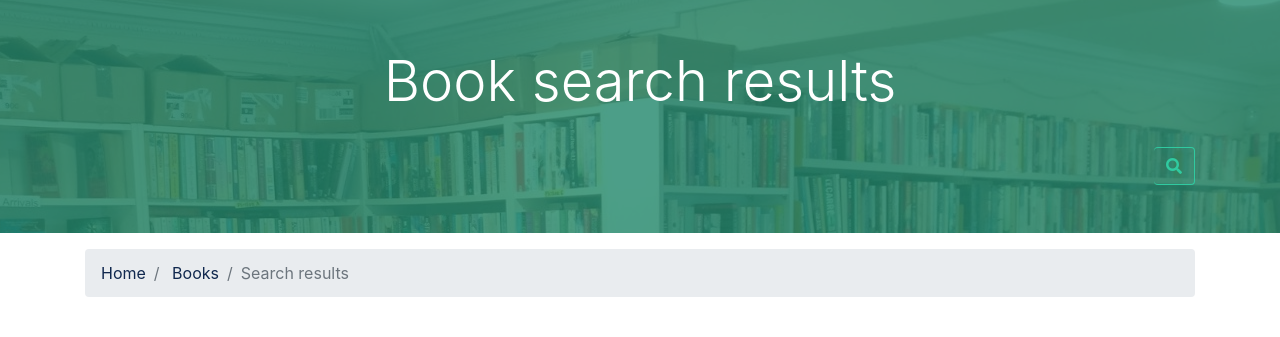
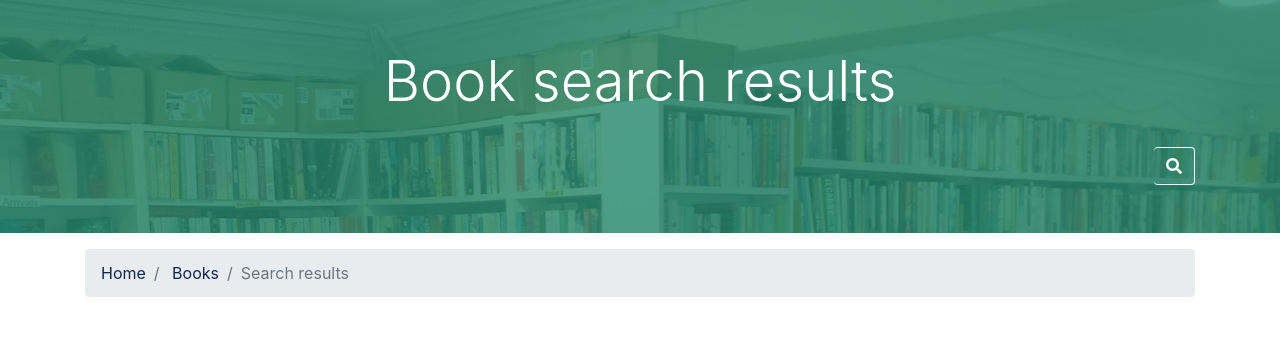
Before and after one commit to shisinbin/barham-books, a Django app: template templates/books/book_search.html in a window 1280 px wide. Shown: the part 59-396 px from the top of the page. Run offline with Django 3.2, Linux system fonts and the light colour scheme; the template is opened without the code that fills it, so the values that code supplies are empty; parts of the project's set-up code (start-up, migrations or seed data) failed here and were passed over; some libraries are stand-ins or nearby versions.

Commit message:
fixed light border around book search icon

```diff
--- a/templates/books/book_search.html
+++ b/templates/books/book_search.html
@@ -20,7 +20,7 @@
                 {{ form|crispy }}
               </div>
               <div class="col-auto">
-                <button class="btn btn-outline-secondary border-left-0 rounded-right" type="submit">
+                <button class="btn btn-outline-light border-left-0 rounded-right" type="submit">
                   <i class="fa fa-search"></i>
                 </button>
               </div>
```
